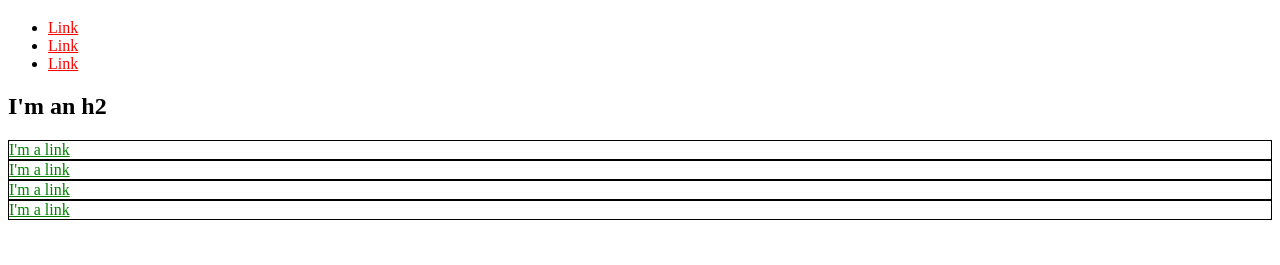
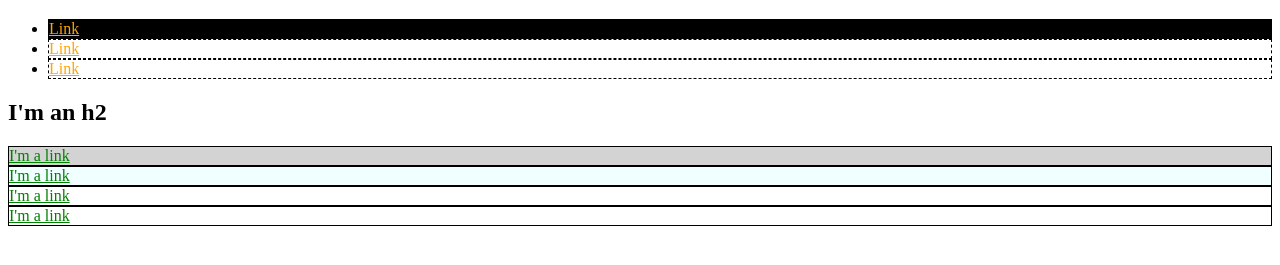
Before and after one commit to whittredge/learn-enough-demo, a plain HTML site: page whittredge.github.io/index.html in a window 1280 px wide. Shown: the part 61-326 px from the top of the page. Drawn offline with Linux system fonts and the light colour scheme.

Commit message:
Add CSS ids and classes

```diff
--- a/whittredge.github.io/index.html
+++ b/whittredge.github.io/index.html
@@ -3,32 +3,61 @@
   <head>
     <title>Test Page: Don't Panic</title>
     <meta charset="utf-8">
+    <style type="text/css">
+      #exec-bio {
+        background-color: lightgray;
+      }
+      #blackbox {
+        background-color: black;
+      }
+      .bio-box {
+        border: 1px solid black
+      }
+      .bio-box a {
+        color: green;
+      }
+      .secondary-box {
+        background-color: azure;
+      }
+      a {
+        color: red;
+      }
+      li {
+        border: 1px dashed black;
+      }
+      li a {
+        color: orange;
+      }
+    </style>
   </head>
+
+
+
   <body>
     <h1>I'm an h1</h1>
     <ul>
-      <li>
-        <a href="http://example.com/" style="color: red;">Link</a>
+      <li id="blackbox">
+        <a href="http://example.com/">Link</a>
       </li>
       <li>
-        <a href="http://example.com/" style="color: red;">Link</a>
+        <a href="http://example.com/">Link</a>
       </li>
       <li>
-        <a href="http://example.com/" style="color: red;">Link</a>
+        <a href="http://example.com/">Link</a>
       </li>
     </ul>
     <h2>I'm an h2</h2>
-    <div style="border: 1px solid black;">
-      <a href="http://example.com/" style="color: green;">I'm a link</a>
+    <div id="exec-bio" class="bio-box">
+      <a href="http://example.com/">I'm a link</a>
     </div>
-    <div style="border: 1px solid black;">
-      <a href="http://example.com/" style="color: green;">I'm a link</a>
+    <div class="bio-box secondary-box">
+      <a href="http://example.com/">I'm a link</a>
     </div>
-    <div style="border: 1px solid black;">
-      <a href="http://example.com/" style="color: green;">I'm a link</a>
+    <div class="bio-box">
+      <a href="http://example.com/">I'm a link</a>
     </div>
-    <div style="border: 1px solid black;">
-      <a href="http://example.com/" style="color: green;">I'm a link</a>
+    <div class="bio-box">
+      <a href="http://example.com/">I'm a link</a>
     </div>
   </body>
 </html>
```
